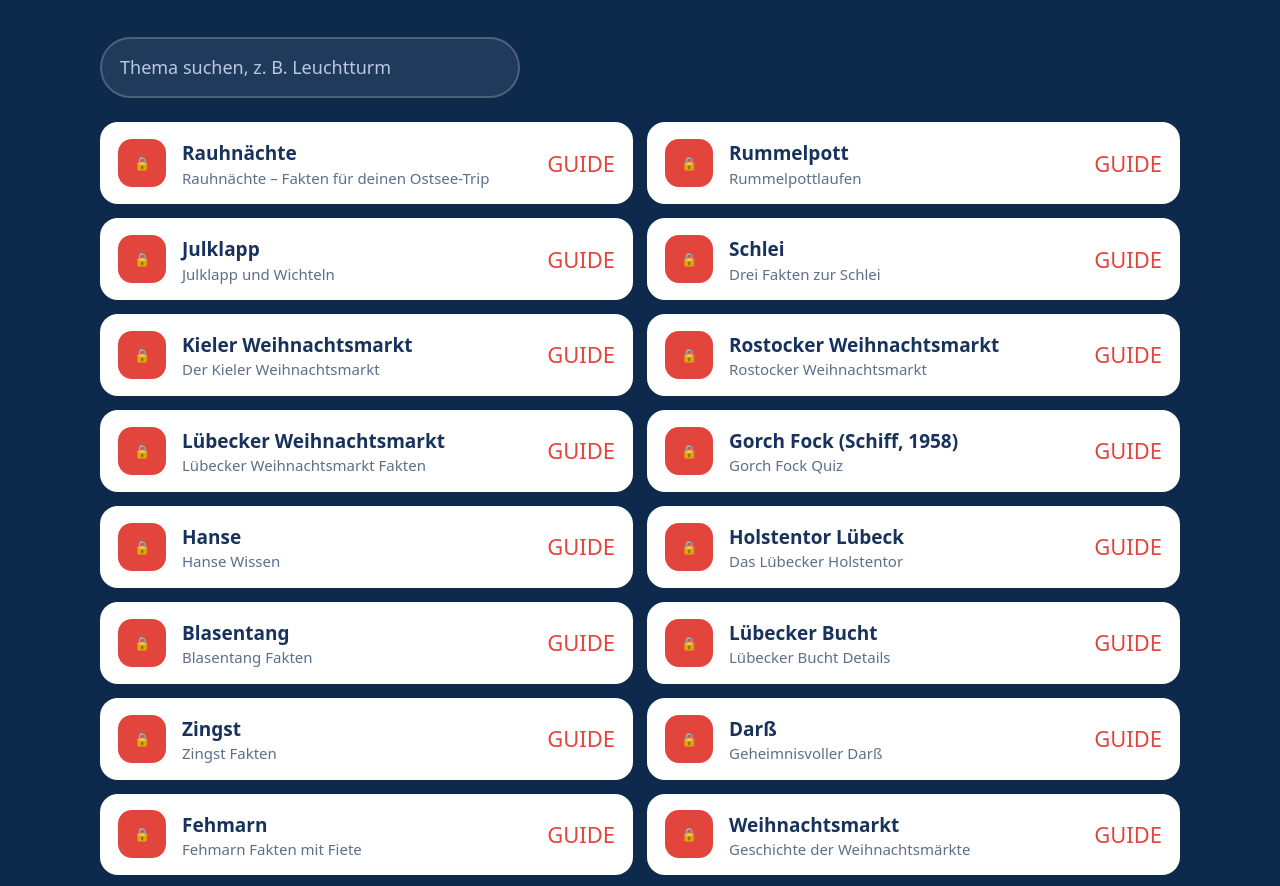
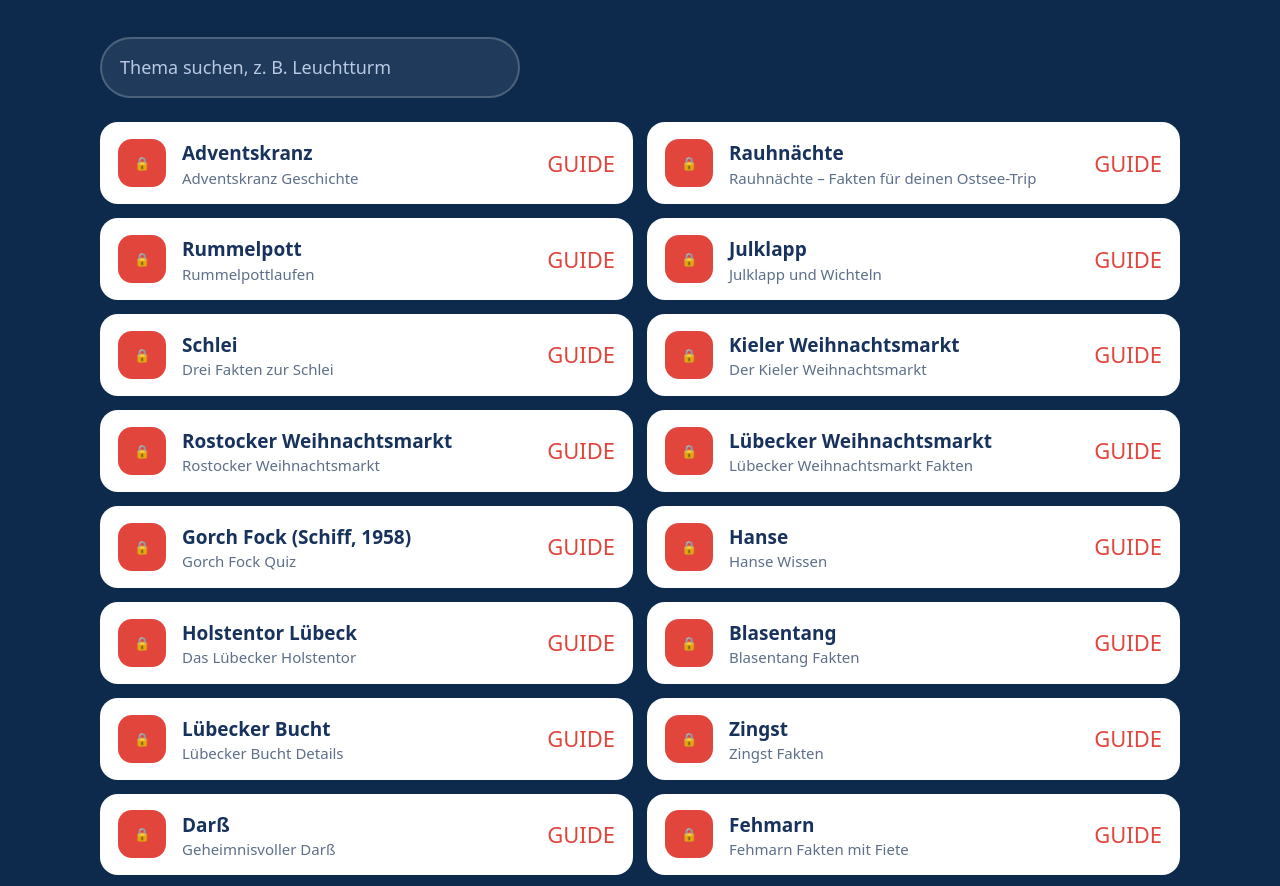
Before and after one commit to fiete-ostsee/fiete-ostsee.github.io, a plain HTML site: page index.html in a window 1280 px wide. Shown: the part 2250-3136 px from the top of the page. Drawn offline with Linux system fonts and the light colour scheme.

Commit message:
Landingpage aktualisiert

```diff
--- a/index.html
+++ b/index.html
@@ -41,7 +41,8 @@ footer{background:var(--navy);color:#b9c9e3;padding:48px 0 60px;font-size:15px}f
 <div class="grid3"><div class="card reveal"><div class="ico" aria-hidden="true">⛵</div><h3>Fiete</h3><p>Ein gefaltetes Papierboot mit blauer Zipfelmütze und Anker. Er schwimmt die Küste entlang und liest, was die Flaschenpost anspült.</p></div><div class="card reveal"><div class="ico" aria-hidden="true">🍾</div><h3>Die Flaschenpost</h3><p>Eine Glasflasche mit Gesicht, voller Nachrichten: Fakten, Orte, Bräuche und Tipps rund um Strand, Meer und Städte.</p></div><div class="card reveal"><div class="ico" aria-hidden="true">🔎</div><h3>Unser Versprechen</h3><p>Nur Belegbares: Jede Aussage hat eine Quelle, die du im Guide nachlesen kannst. Inhalte entstehen mit KI-Hilfe und werden gekennzeichnet.</p></div></div></div></section>
 <section id="so" style="padding-top:20px"><div class="wrap"><h2 class="reveal">So bekommst du deinen Guide</h2><p class="sub reveal">Drei Schritte, kostenlos, direkt in Instagram.</p>
 <div class="steps"><div class="step reveal"><h3>Folgen</h3><p>Folge <a href="https://www.instagram.com/fietes.ostsee/" target="_blank" rel="noopener">@fietes.ostsee</a> auf Instagram – dann verpasst du kein Reel und bekommst die Guides.</p></div><div class="step reveal"><h3>Stichwort kommentieren</h3><p>Schreibe unter ein Reel oder einen Beitrag das Stichwort:<br><button class="kw" id="kw" type="button" aria-label="Stichwort GUIDE kopieren">GUIDE <small>antippen zum Kopieren</small></button></p></div><div class="step reveal"><h3>Nachricht öffnen</h3><p>Du bekommst automatisch eine Nachricht mit dem Link zu den Guides. Er funktioniert nur über die Nachricht.</p></div></div></div></section>
-<section id="guides" class="band"><div class="wrap"><h2 class="reveal">Diese Guides warten auf dich</h2><p class="sub reveal">Kurze PDFs mit Tipps und Wissen zur Ostsee, mit Quellenliste am Ende. Folge uns und kommentiere GUIDE, dann schicken wir dir den Link per Nachricht.</p><label class="sr" for="q" style="position:absolute;left:-999px">Guides durchsuchen</label><input class="search" id="q" type="search" placeholder="Thema suchen, z. B. Leuchtturm" autocomplete="off"><div class="guides" id="list"><div class="gcard reveal" data-s="rauhnächte rauhnächte – fakten für deinen ostsee-trip"><span class="gico" aria-hidden="true">🔒</span><span><strong>Rauhnächte</strong><small>Rauhnächte – Fakten für deinen Ostsee-Trip</small></span><span class="go" aria-hidden="true">GUIDE</span></div>
+<section id="guides" class="band"><div class="wrap"><h2 class="reveal">Diese Guides warten auf dich</h2><p class="sub reveal">Kurze PDFs mit Tipps und Wissen zur Ostsee, mit Quellenliste am Ende. Folge uns und kommentiere GUIDE, dann schicken wir dir den Link per Nachricht.</p><label class="sr" for="q" style="position:absolute;left:-999px">Guides durchsuchen</label><input class="search" id="q" type="search" placeholder="Thema suchen, z. B. Leuchtturm" autocomplete="off"><div class="guides" id="list"><div class="gcard reveal" data-s="adventskranz adventskranz geschichte"><span class="gico" aria-hidden="true">🔒</span><span><strong>Adventskranz</strong><small>Adventskranz Geschichte</small></span><span class="go" aria-hidden="true">GUIDE</span></div>
+<div class="gcard reveal" data-s="rauhnächte rauhnächte – fakten für deinen ostsee-trip"><span class="gico" aria-hidden="true">🔒</span><span><strong>Rauhnächte</strong><small>Rauhnächte – Fakten für deinen Ostsee-Trip</small></span><span class="go" aria-hidden="true">GUIDE</span></div>
 <div class="gcard reveal" data-s="rummelpott rummelpottlaufen"><span class="gico" aria-hidden="true">🔒</span><span><strong>Rummelpott</strong><small>Rummelpottlaufen</small></span><span class="go" aria-hidden="true">GUIDE</span></div>
 <div class="gcard reveal" data-s="julklapp julklapp und wichteln"><span class="gico" aria-hidden="true">🔒</span><span><strong>Julklapp</strong><small>Julklapp und Wichteln</small></span><span class="go" aria-hidden="true">GUIDE</span></div>
 <div class="gcard reveal" data-s="schlei drei fakten zur schlei"><span class="gico" aria-hidden="true">🔒</span><span><strong>Schlei</strong><small>Drei Fakten zur Schlei</small></span><span class="go" aria-hidden="true">GUIDE</span></div>
```
